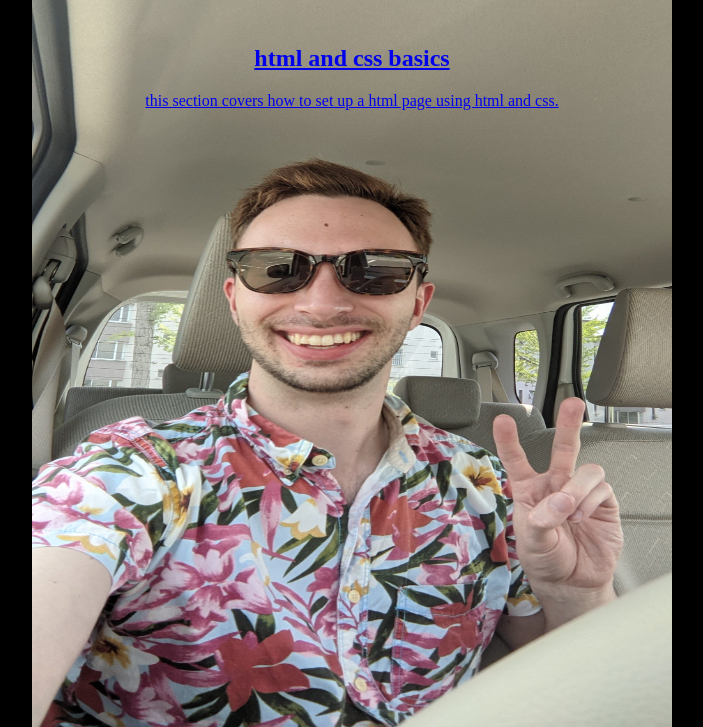
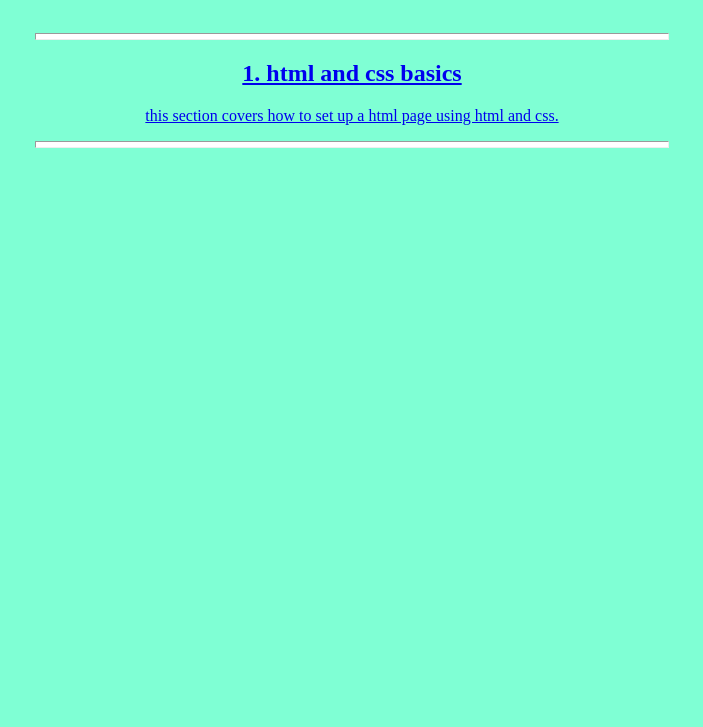
Before and after one commit to zachinjapan/udemy-code-diary, a plain HTML site: page index.html in a window 1280 px wide. Shown: the part 73-800 px from the top of the page, without its empty margins (288-991 px from the left). Drawn offline with Linux system fonts and the light colour scheme.

Commit message:
center h1 tags and add hr for index
centered h1 tags and added <hr> in the index file

```diff
--- a/index.html
+++ b/index.html
@@ -9,20 +9,31 @@
 <body>
     <h1>WELCOME TO MY CODE DIARY</h1>
     <br>
+    <hr>
+
     <a href="html-and-css-basics.html">
-        <h2>html and css basics </h2>
+        <h2>1. html and css basics </h2>
         <p>this section covers how to set up a html page using html and css.</p>
     </a>
+    <hr>
 
 <style>
     body {
         text-align: center;
-        background-image: url("images/zach.jpg");
+        /* background-image: url("images/zach.jpg");
         background-repeat: no-repeat;
          background-attachment: fixed;
         background-size: 50% 100%;
-        background-position: center;
-        background-color: black;
+        background-position: center; */
+        background-color: aquamarine;
+
+    }
+
+    hr {
+        height: 5px;
+        width: 50%;
+        color: white;
+        background-color: white;
     }
 </style>
 </body>
```
Also changed, not shown: cheat-sheet.html (+2 -1 lines).
